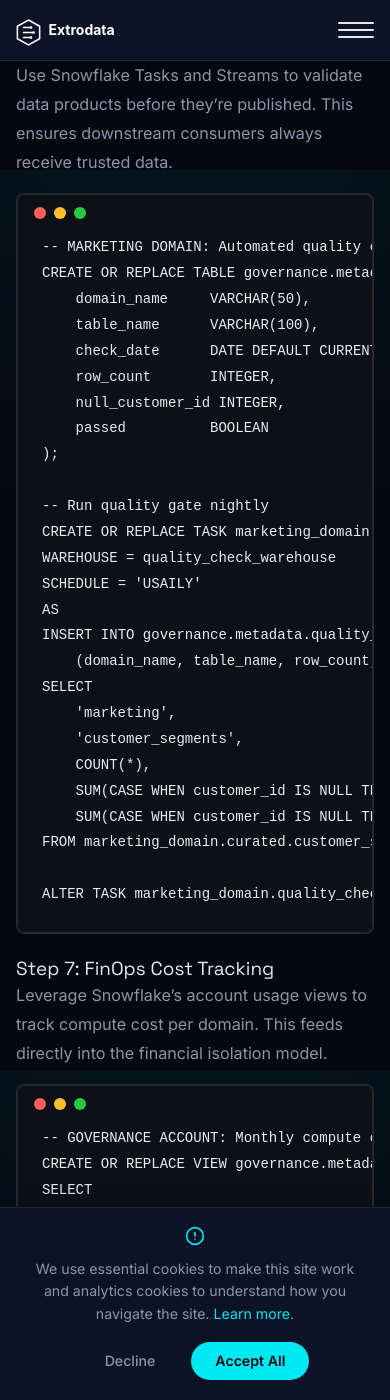
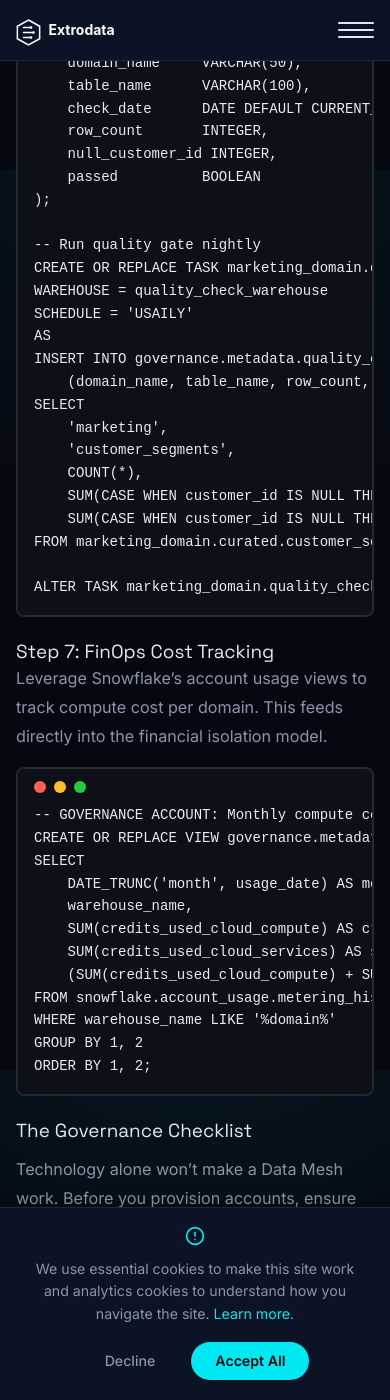
Before and after one commit to HBadhwar/extrodata, a Jekyll site: the page built from _posts/2026-06-04-data-mesh-in-practice.md, in a window 390 px wide and 1400 px high, scrolled down 5230 px. Built offline with Jekyll 4.4.1, drawn with Linux system fonts in a browser that asks for light colours.

Commit message:
fix: mobile rendering for code blocks
- Change overflow:hidden → visible on parent container
- Add -webkit-overflow-scrolling:touch for smooth iOS scroll
- Tighter padding + smaller font on screens <640px
- Scale down Mac dots on mobile
- Keep copy button always visible on touch devices

```diff
--- a/_sass/_components.scss
+++ b/_sass/_components.scss
@@ -484,8 +484,10 @@
   background: #0d1117;
   border: 1px solid rgba(255, 255, 255, 0.1);
   border-radius: 8px;
-  overflow: hidden;
+  overflow: visible;
   margin-bottom: var(--space-6);
+  width: 100%;
+  max-width: 100%;
 }
 
 pre.highlight,
@@ -493,7 +495,41 @@
   padding: 1.5rem;
   padding-top: 2.5rem;
   overflow-x: auto;
+  -webkit-overflow-scrolling: touch;
   margin: 0;
+  width: 100%;
+  max-width: 100%;
+}
+
+/* Mobile: tighter padding, smaller font */
+@media (max-width: 640px) {
+  pre.highlight,
+  figure.highlight pre {
+    padding: 1rem;
+    padding-top: 2.2rem;
+    font-size: 0.8125rem;
+  }
+
+  .highlighter-rouge code,
+  pre.highlight code,
+  figure.highlight code {
+    font-size: 0.8125rem;
+  }
+
+  /* Scale down Mac dots on mobile */
+  pre.highlight::before,
+  figure.highlight pre::before {
+    width: 10px;
+    height: 10px;
+    top: 10px;
+    left: 12px;
+    box-shadow: 16px 0 0 #ffbd2e, 32px 0 0 #27c93f;
+  }
+
+  /* Keep copy button visible on mobile */
+  .code-copy-btn {
+    opacity: 1;
+  }
 }
 
 /* Mac window controls via pseudo-element */
```
